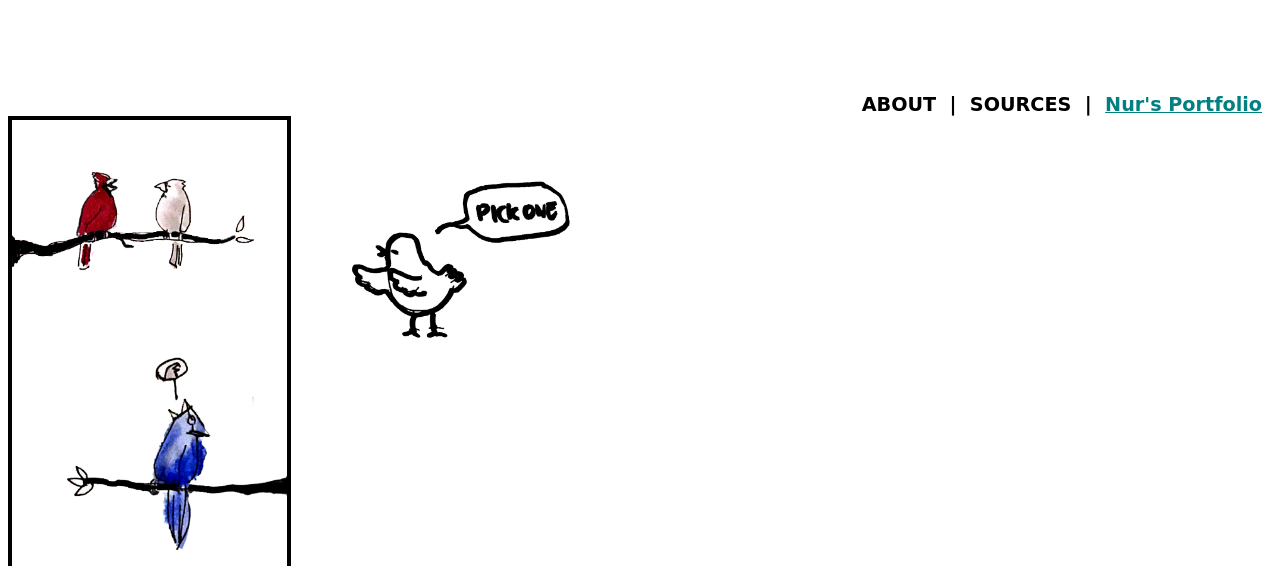
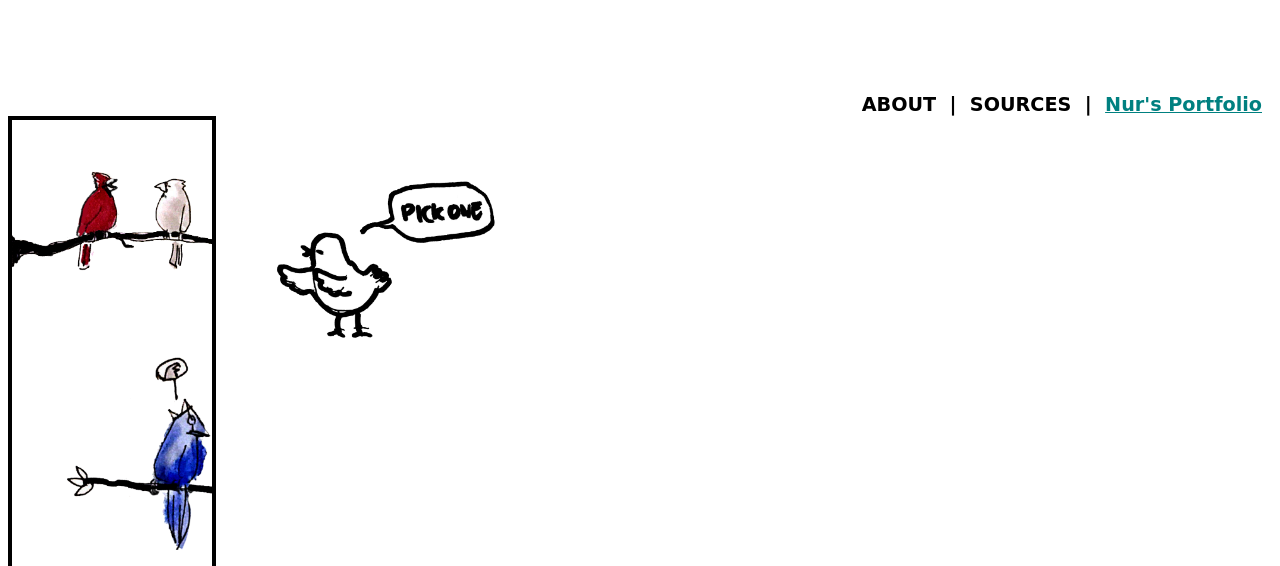
Before and after one commit to nurskies/Birds-of-Pittsburgh, a plain HTML site: page birdzmain.html in a window 1280 px wide. Shown: the part 234-800 px from the top of the page. Drawn offline with nearby package versions, Linux system fonts and the light colour scheme; a web font is replaced by a local one.

Commit message:
changed sidebar size

```diff
--- a/assets/css/birdzstylemain.css
+++ b/assets/css/birdzstylemain.css
@@ -221,7 +221,7 @@ h2{
     position: relative;
     display: block;
     flex-wrap: wrap;
-    width: 275px;
+    width: 200px;
     height: 100vw;
     overflow-y: scroll;
     float: left;
```
Also changed, not shown: 2 other files.
